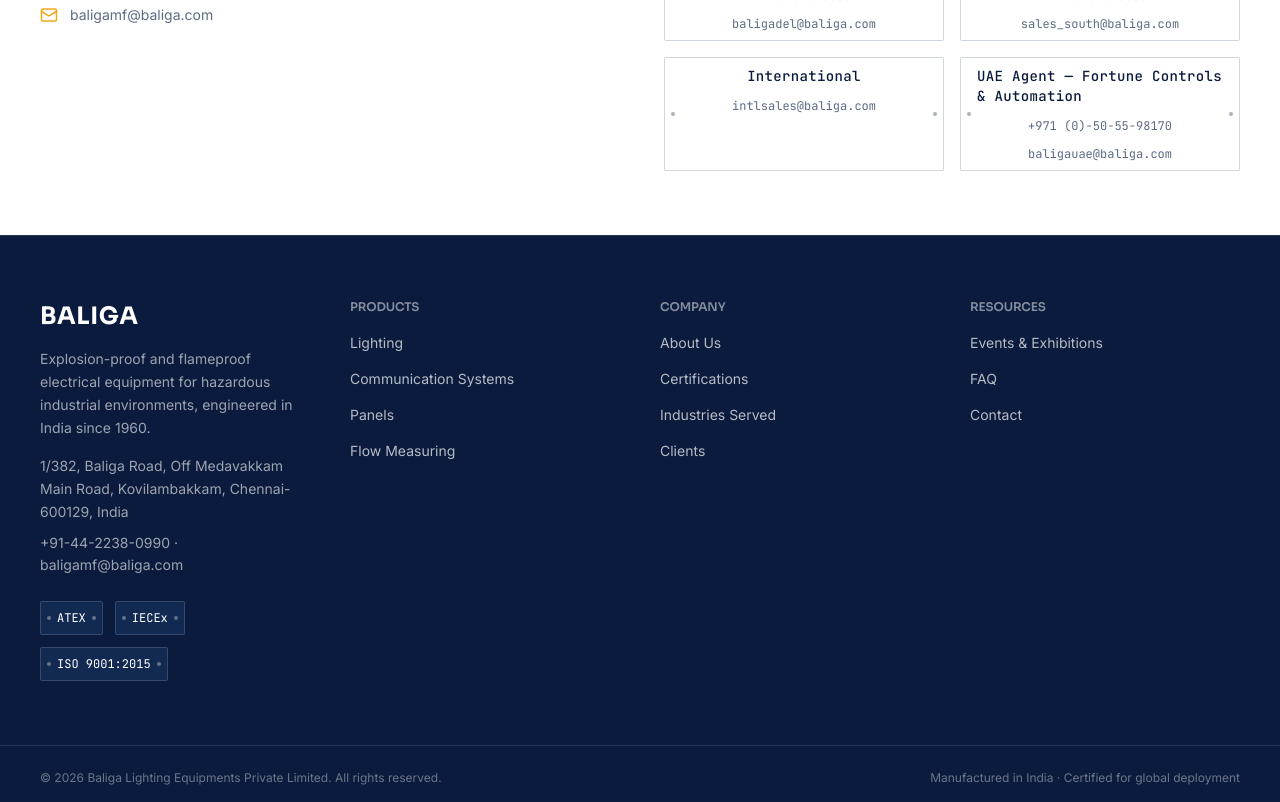
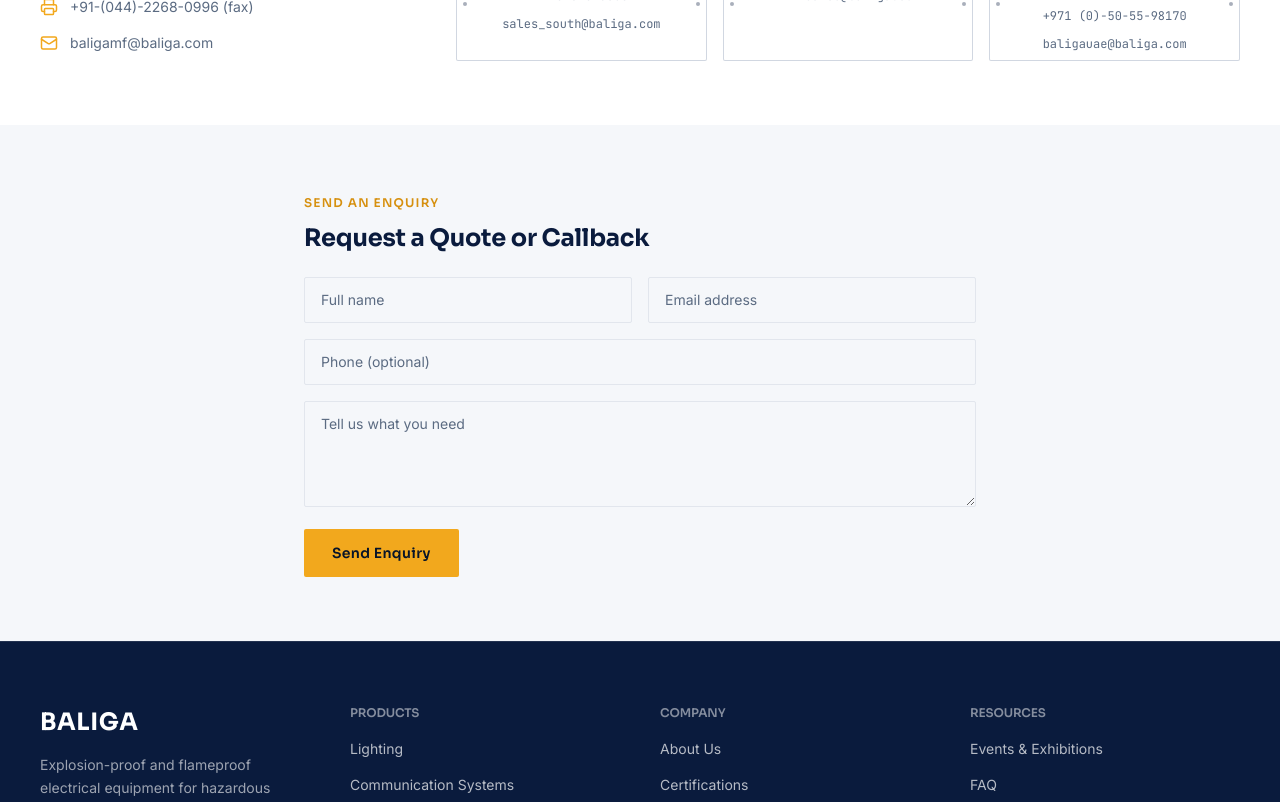
Before and after one commit to AriprakashR/Baliga-Website, a Next.js app: page /contact in a window 1280 px wide. Shown: the part 580-1382 px from the top of the page. Built offline with nearby package versions, Linux system fonts and the light colour scheme.

Commit message:
feat: contact page with formspree for enquiry form

```diff
--- a/src/app/contact/page.tsx
+++ b/src/app/contact/page.tsx
@@ -1,5 +1,6 @@
 import type { Metadata } from 'next';
 import { Mail, MapPin, Phone, Printer } from 'lucide-react';
+import ContactForm from '@/components/contact/ContactForm';
 
 export const metadata: Metadata = { title: 'Contact' };
 
@@ -46,15 +47,15 @@
             Contact Baliga
           </h1>
           <p className='mt-4 max-w-xl mx-auto font-body normal-case text-white/70'>
-            Registered office, factory, and branch contacts for enquiries
-            across India and internationally.
+            Registered office, factory, and branch contacts for enquiries across
+            India and internationally.
           </p>
         </div>
       </section>
 
       <section className='bg-white'>
-        <div className='max-w-(--container-page) mx-auto px-6 md:px-10 py-16 grid md:grid-cols-2 gap-12'>
-          <div>
+        <div className='max-w-(--container-page) mx-auto px-6 md:px-10 py-16 grid lg:grid-cols-12 gap-12'>
+          <div className='lg:col-span-4'>
             <span className='font-display text-xs tracking-widest text-amber-600'>
               REGISTERED OFFICE &amp; FACTORY
             </span>
@@ -82,11 +83,11 @@
             </ul>
           </div>
 
-          <div>
+          <div className='lg:col-span-8'>
             <span className='font-display text-xs tracking-widest text-amber-600'>
               BRANCH &amp; REGIONAL OFFICES
             </span>
-            <div className='mt-6 grid sm:grid-cols-2 gap-4'>
+            <div className='mt-6 grid sm:grid-cols-2 xl:grid-cols-3 gap-4'>
               {BRANCHES.map(b => (
                 <div
                   key={b.region}
@@ -109,6 +110,14 @@
           </div>
         </div>
       </section>
+
+      <section className='bg-mist'>
+        <div className='max-w-(--container-page) mx-auto px-6 md:px-10 py-16'>
+          <div className='max-w-2xl mx-auto'>
+            <ContactForm />
+          </div>
+        </div>
+      </section>
     </>
   );
 }
--- /dev/null
+++ b/src/components/contact/ContactForm.tsx
@@ -0,0 +1,99 @@
+'use client';
+
+import { useState } from 'react';
+
+const FORMSPREE_ENDPOINT = 'https://formspree.io/f/YOUR_FORM_ID';
+
+type Status = 'idle' | 'submitting' | 'success' | 'error';
+
+export default function ContactForm() {
+  const [status, setStatus] = useState<Status>('idle');
+
+  async function handleSubmit(e: React.FormEvent<HTMLFormElement>) {
+    e.preventDefault();
+    setStatus('submitting');
+
+    const form = e.currentTarget;
+    const data = new FormData(form);
+
+    try {
+      const res = await fetch(FORMSPREE_ENDPOINT, {
+        method: 'POST',
+        body: data,
+        headers: { Accept: 'application/json' },
+      });
+
+      if (res.ok) {
+        setStatus('success');
+        form.reset();
+      } else {
+        setStatus('error');
+      }
+    } catch {
+      setStatus('error');
+    }
+  }
+
+  return (
+    <div>
+      <span className='font-display text-xs tracking-widest text-amber-600'>
+        SEND AN ENQUIRY
+      </span>
+      <h2 className='mt-3 text-2xl font-bold text-navy-900'>
+        Request a Quote or Callback
+      </h2>
+
+      <form onSubmit={handleSubmit} className='mt-6 space-y-4'>
+        <div className='grid sm:grid-cols-2 gap-4'>
+          <input
+            type='text'
+            name='name'
+            required
+            placeholder='Full name'
+            className='w-full rounded-sm border border-line px-4 py-3 text-sm text-navy-900 placeholder:text-steel focus:outline-none focus:ring-2 focus:ring-amber-500'
+          />
+          <input
+            type='email'
+            name='email'
+            required
+            placeholder='Email address'
+            className='w-full rounded-sm border border-line px-4 py-3 text-sm text-navy-900 placeholder:text-steel focus:outline-none focus:ring-2 focus:ring-amber-500'
+          />
+        </div>
+        <input
+          type='tel'
+          name='phone'
+          placeholder='Phone (optional)'
+          className='w-full rounded-sm border border-line px-4 py-3 text-sm text-navy-900 placeholder:text-steel focus:outline-none focus:ring-2 focus:ring-amber-500'
+        />
+        <textarea
+          name='message'
+          required
+          rows={4}
+          placeholder='Tell us what you need'
+          className='w-full rounded-sm border border-line px-4 py-3 text-sm text-navy-900 placeholder:text-steel focus:outline-none focus:ring-2 focus:ring-amber-500'
+        />
+
+        <button
+          type='submit'
+          disabled={status === 'submitting'}
+          className='font-display text-sm tracking-wide bg-amber-500 hover:bg-amber-600 disabled:opacity-60 text-navy-950 px-7 py-3.5 rounded-sm transition-colors'
+        >
+          {status === 'submitting' ? 'Sending…' : 'Send Enquiry'}
+        </button>
+
+        {status === 'success' && (
+          <p className='text-sm text-emerald-600'>
+            Thanks — we&apos;ve received your enquiry and will be in touch
+            shortly.
+          </p>
+        )}
+        {status === 'error' && (
+          <p className='text-sm text-red-600'>
+            Something went wrong. Please try again or email us directly.
+          </p>
+        )}
+      </form>
+    </div>
+  );
+}
```
